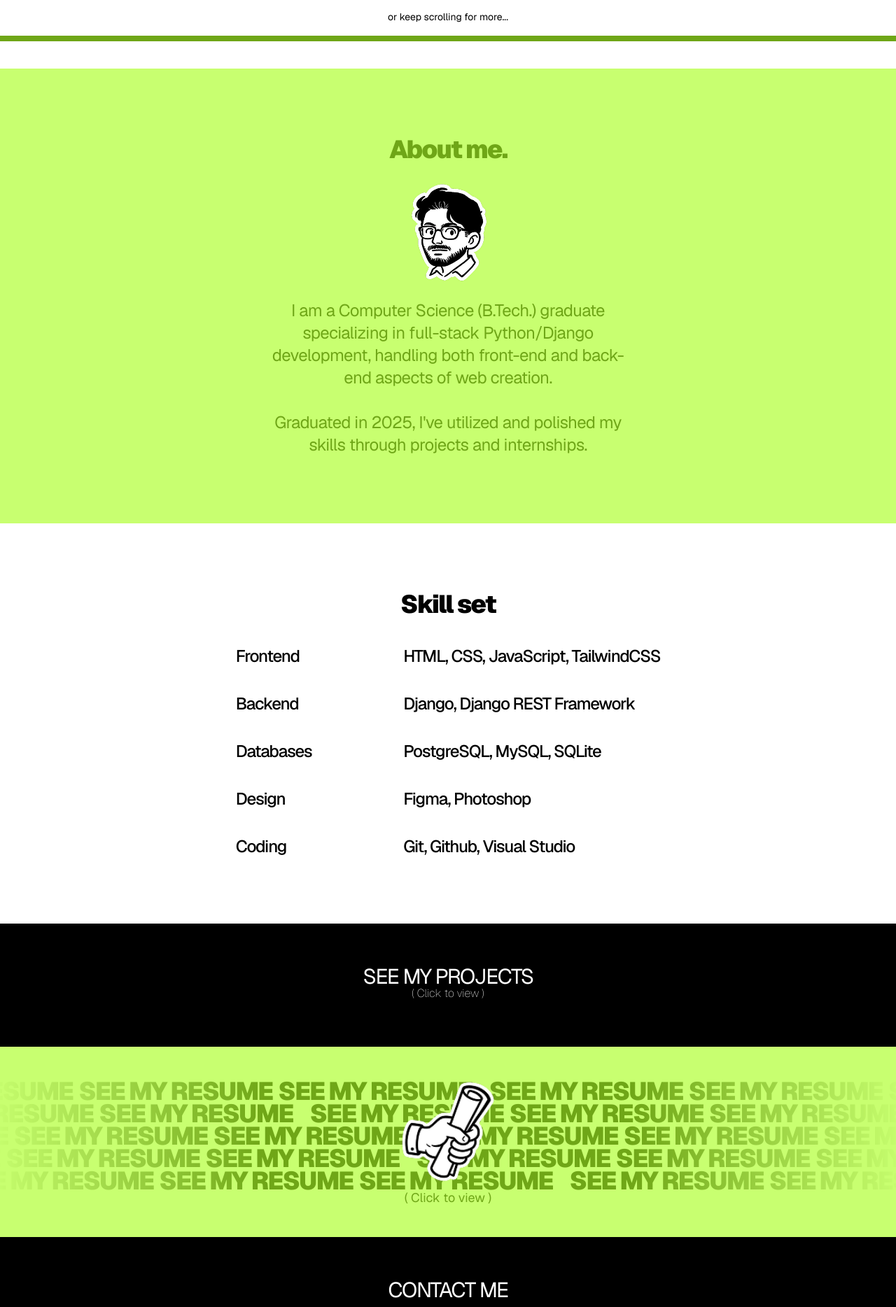
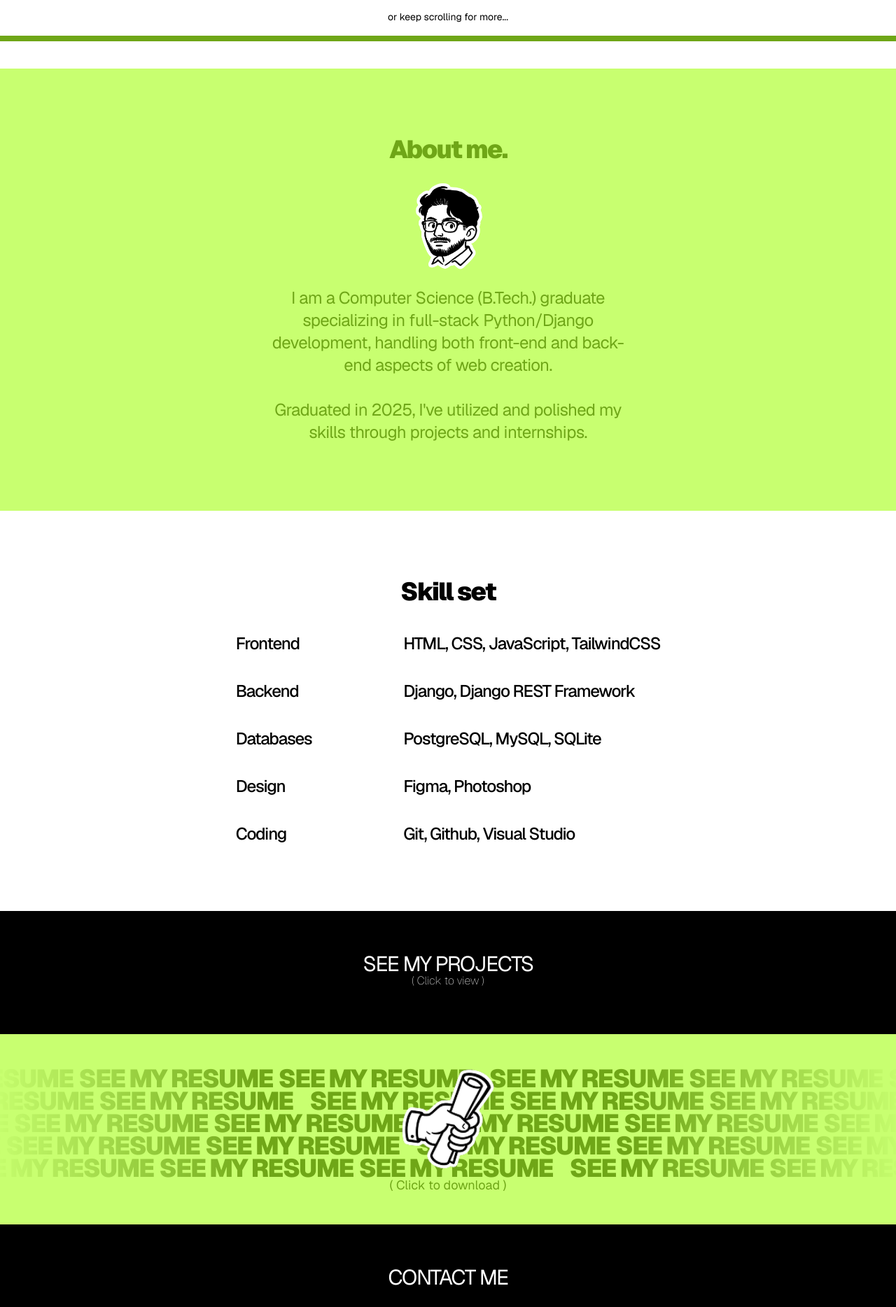
Before and after one commit to sahilsol0/solo, a React (Vite) app: page / in a window 1280 px wide. Shown: the part 742-2610 px from the top of the page at 70% size. Built offline with nearby package versions, Linux system fonts and the light colour scheme.

Commit message:
minor patches

```diff
--- a/src/components/AboutSection.jsx
+++ b/src/components/AboutSection.jsx
@@ -1,5 +1,5 @@
 import { motion } from "framer-motion"
-import faceSticker from "../assets/images/face_sticker.png"
+import faceSticker from "../assets/images/face_sticker.webp"
 
 function AboutSection({animation}) {
     return (
@@ -17,6 +17,7 @@ function AboutSection({animation}) {
 				transition={{ delay: 0.7, duration: 1, ease: 'easeInOut' }}
 				src={faceSticker}
 				alt="face of Sahil in a sticker style."
+				className="w-36 h-36"
 			/>
 
 			<motion.h2
--- a/src/components/ResumeSection.jsx
+++ b/src/components/ResumeSection.jsx
@@ -19,7 +19,7 @@ function ResumeSection() {
 							<Slide direction={'right'}  left={"15%"} progress={scrollYProgress} speed={150}/>
 							<Slide direction={'left'}  left={"-10%"} progress={scrollYProgress} speed={30}/>
 						</div>
-						<p className="!text-lg/4 font-normal tracking-normal">( Click to view )</p>
+						<p className="!text-lg/4 font-normal tracking-normal">( Click to download )</p>
 						<a
 							href="/resume.pdf"
 							className="absolute"
--- a/src/pages/Contact.jsx
+++ b/src/pages/Contact.jsx
@@ -62,7 +62,7 @@ function Contact() {
                         <motion.li
                             key={contact.id}
                             {...animation}
-                            transition={{ delay: 0.2 * contact.id, duration: 1, ease: 'easeInOut' }}
+                            transition={{ delay: 0.1 * contact.id + 0.4, duration: 1, ease: 'easeInOut' }}
                         >
                             <a href={contact.href} target="#" className="flex items-end text-xl underline">{contact.text}<ArrowUpRight /></a>
                         </motion.li>
```
Also changed, not shown: src/assets/images/face_sticker.png (deleted), src/assets/images/face_sticker.webp (added).
